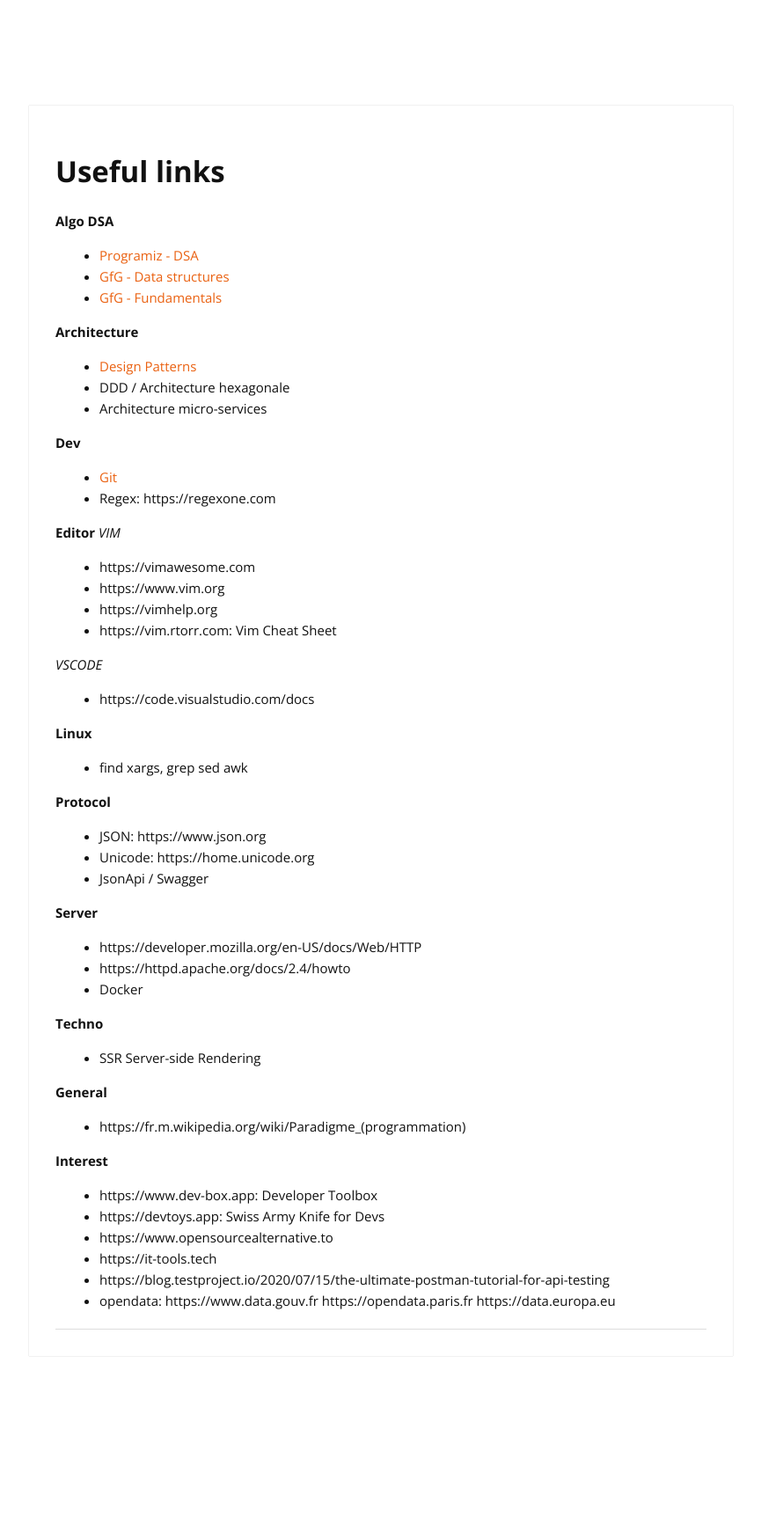
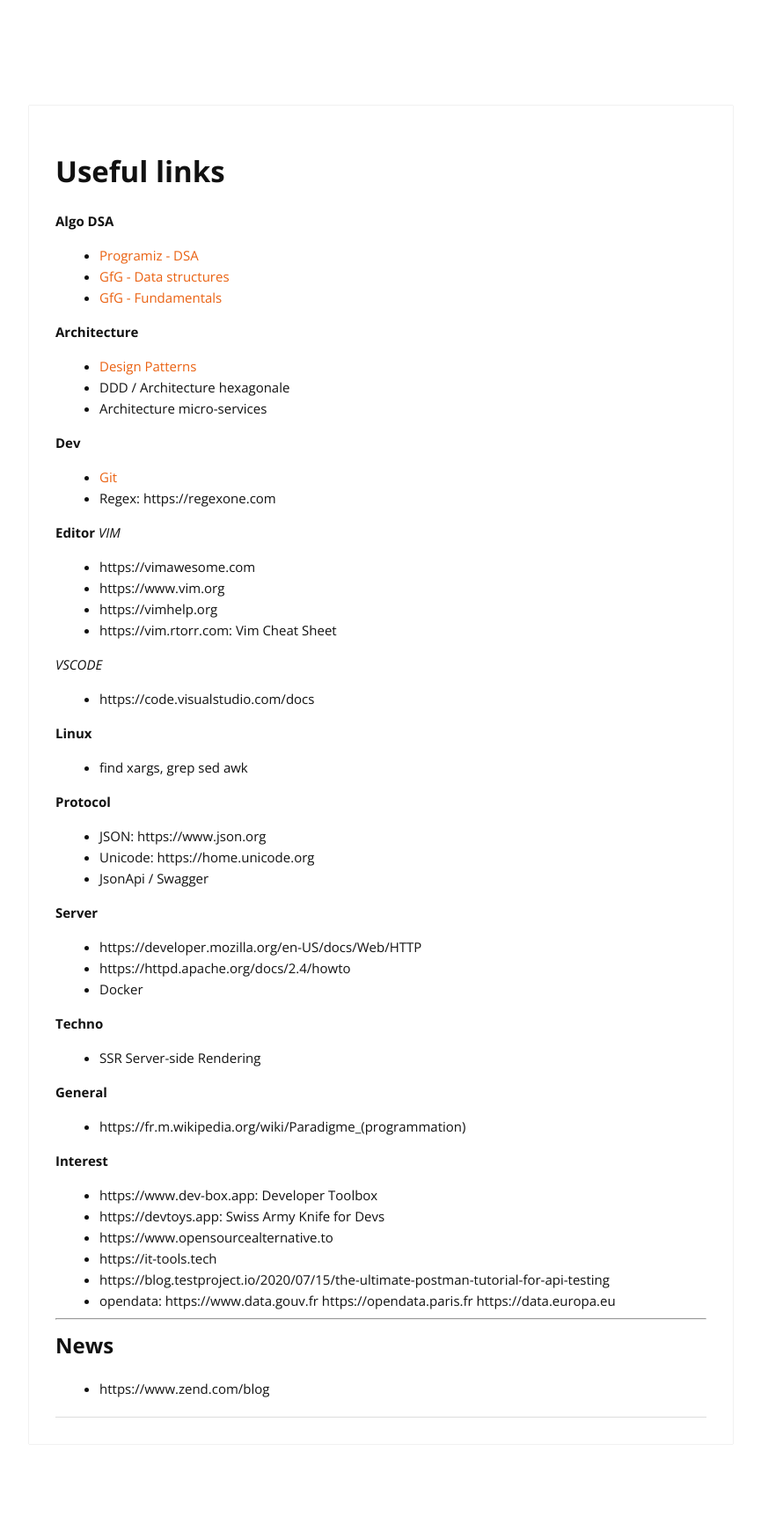
Before and after one commit to cylmat/cylmat.github.io, a Jekyll site: the page built from _pages/USEFUL.md, in a window 1280 px wide. Shown: the whole page at 88% size, without its empty margins (207-1072 px from the left). Built offline with Jekyll 4.4.1, drawn with Linux system fonts in a browser that asks for light colours; nearby versions of some CDN libraries; before the commit the page ends 1649 px from its top, so only the background shows below that.

Commit message:
Update and rename useful.md to USEFUL.md

```diff
--- a/_pages/useful.md
+++ b/_pages/USEFUL.md
@@ -54,3 +54,7 @@
 - https://it-tools.tech
 * https://blog.testproject.io/2020/07/15/the-ultimate-postman-tutorial-for-api-testing
 * opendata: https://www.data.gouv.fr https://opendata.paris.fr https://data.europa.eu
+
+---
+## News
+* https://www.zend.com/blog
```
